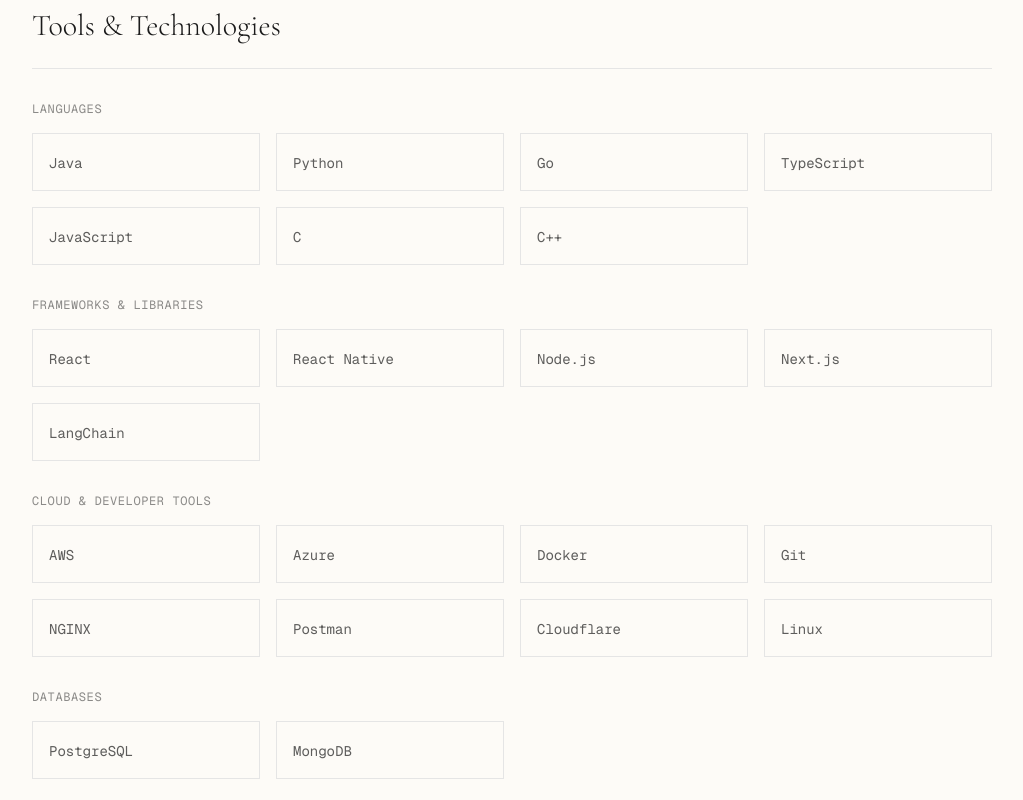
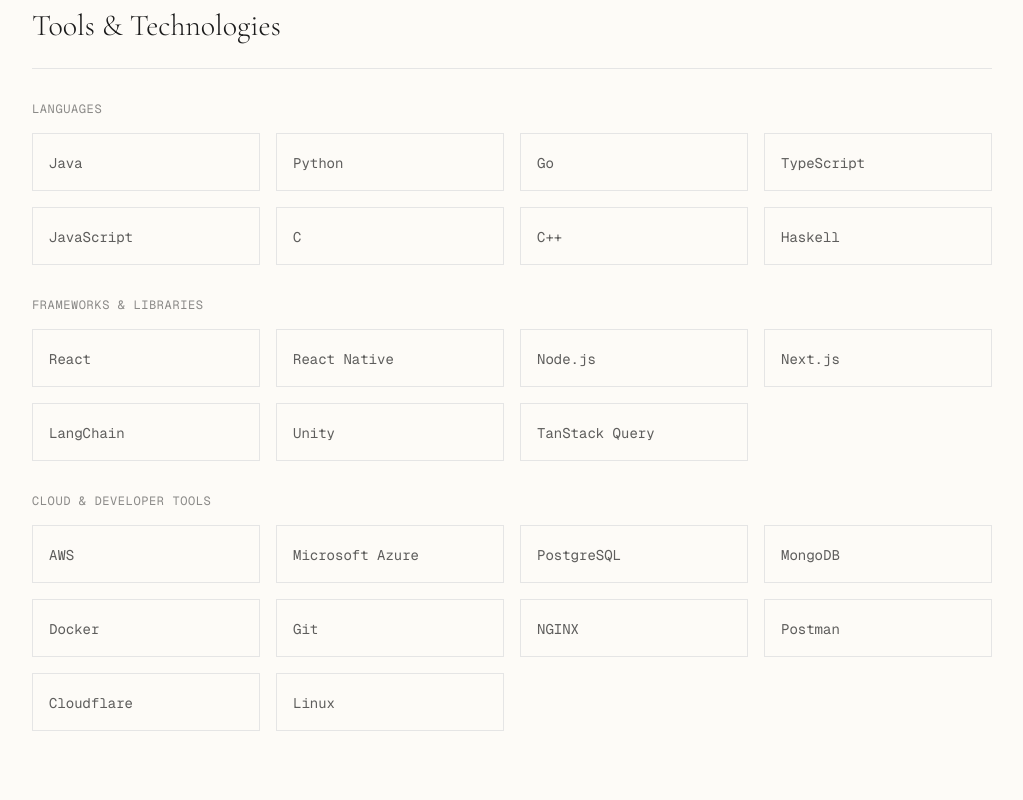
Before and after one commit to danielhkuo/danielhkuo.github.io, a Next.js app: page / in a window 1280 px wide. Shown: the part 1120-1920 px from the top of the page, without its empty margins (128-1151 px from the left). Built offline with nearby package versions, Linux system fonts and the light colour scheme.

Commit message:
Update technical skills to match resume
- Add Haskell to Languages
- Add Unity and TanStack Query to Frameworks & Libraries
- Rename Azure to Microsoft Azure
- Move PostgreSQL and MongoDB into Cloud & Developer Tools, remove separate Databases section

```diff
--- a/src/app/page.tsx
+++ b/src/app/page.tsx
@@ -60,7 +60,7 @@
                 Languages
               </h3>
               <div className="grid grid-cols-2 md:grid-cols-4 gap-4">
-                {["Java", "Python", "Go", "TypeScript", "JavaScript", "C", "C++"].map((tool) => (
+                {["Java", "Python", "Go", "TypeScript", "JavaScript", "C", "C++", "Haskell"].map((tool) => (
                   <div
                     key={tool}
                     className="border border-divider p-4 hover:border-ink/20 transition-colors"
@@ -79,7 +79,7 @@
                 Frameworks & Libraries
               </h3>
               <div className="grid grid-cols-2 md:grid-cols-4 gap-4">
-                {["React", "React Native", "Node.js", "Next.js", "LangChain"].map((tool) => (
+                {["React", "React Native", "Node.js", "Next.js", "LangChain", "Unity", "TanStack Query"].map((tool) => (
                   <div
                     key={tool}
                     className="border border-divider p-4 hover:border-ink/20 transition-colors"
@@ -98,7 +98,7 @@
                 Cloud & Developer Tools
               </h3>
               <div className="grid grid-cols-2 md:grid-cols-4 gap-4">
-                {["AWS", "Azure", "Docker", "Git", "NGINX", "Postman", "Cloudflare", "Linux"].map((tool) => (
+                {["AWS", "Microsoft Azure", "PostgreSQL", "MongoDB", "Docker", "Git", "NGINX", "Postman", "Cloudflare", "Linux"].map((tool) => (
                   <div
                     key={tool}
                     className="border border-divider p-4 hover:border-ink/20 transition-colors"
@@ -111,24 +111,6 @@
               </div>
             </div>
 
-            {/* Databases */}
-            <div>
-              <h3 className="font-mono text-xs uppercase tracking-wider text-ink/50 mb-4">
-                Databases
-              </h3>
-              <div className="grid grid-cols-2 md:grid-cols-4 gap-4">
-                {["PostgreSQL", "MongoDB"].map((tool) => (
-                  <div
-                    key={tool}
-                    className="border border-divider p-4 hover:border-ink/20 transition-colors"
-                  >
-                    <span className="font-mono text-sm text-ink/70">
-                      {tool}
-                    </span>
-                  </div>
-                ))}
-              </div>
-            </div>
           </div>
         </section>
 
```
